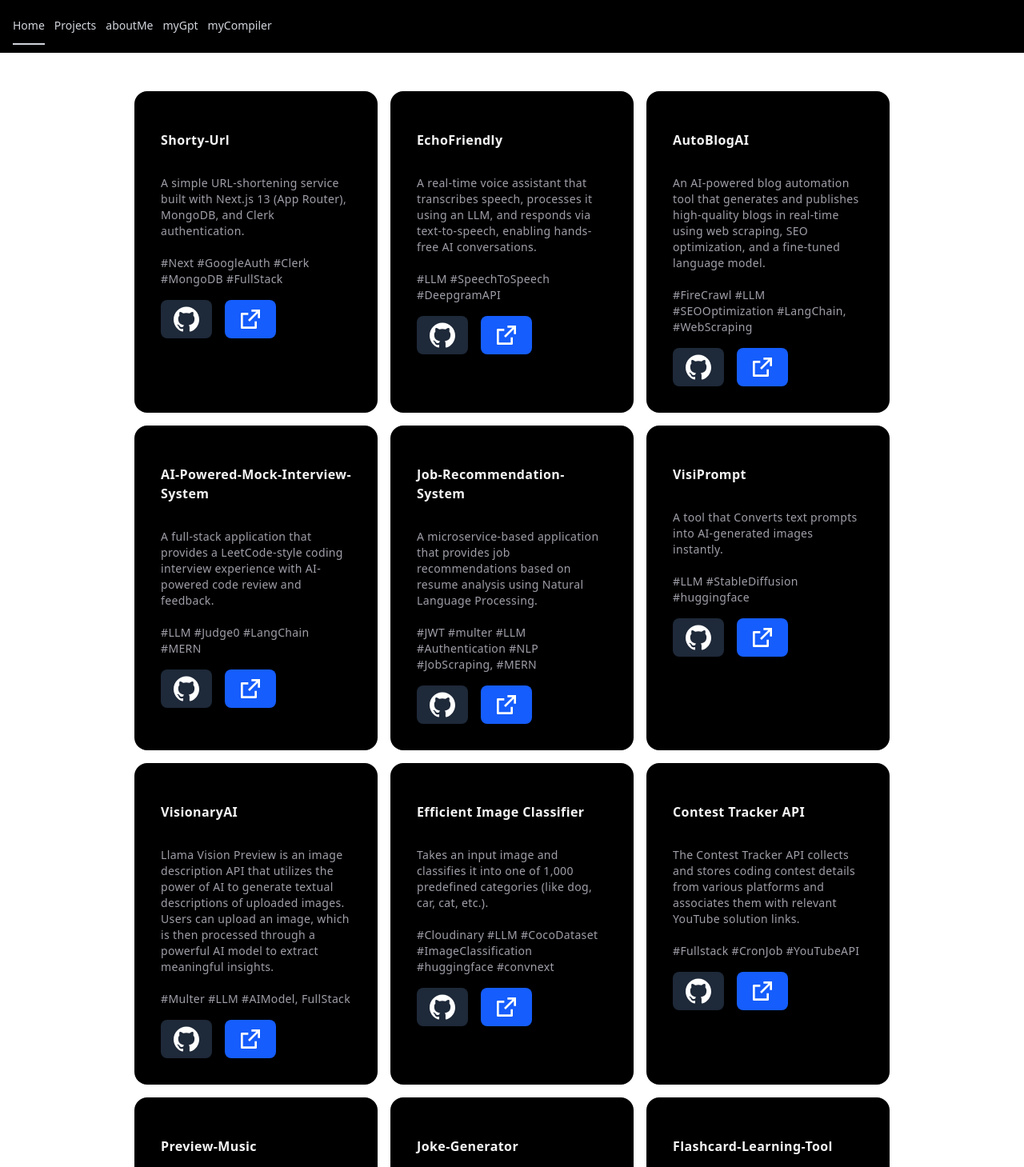
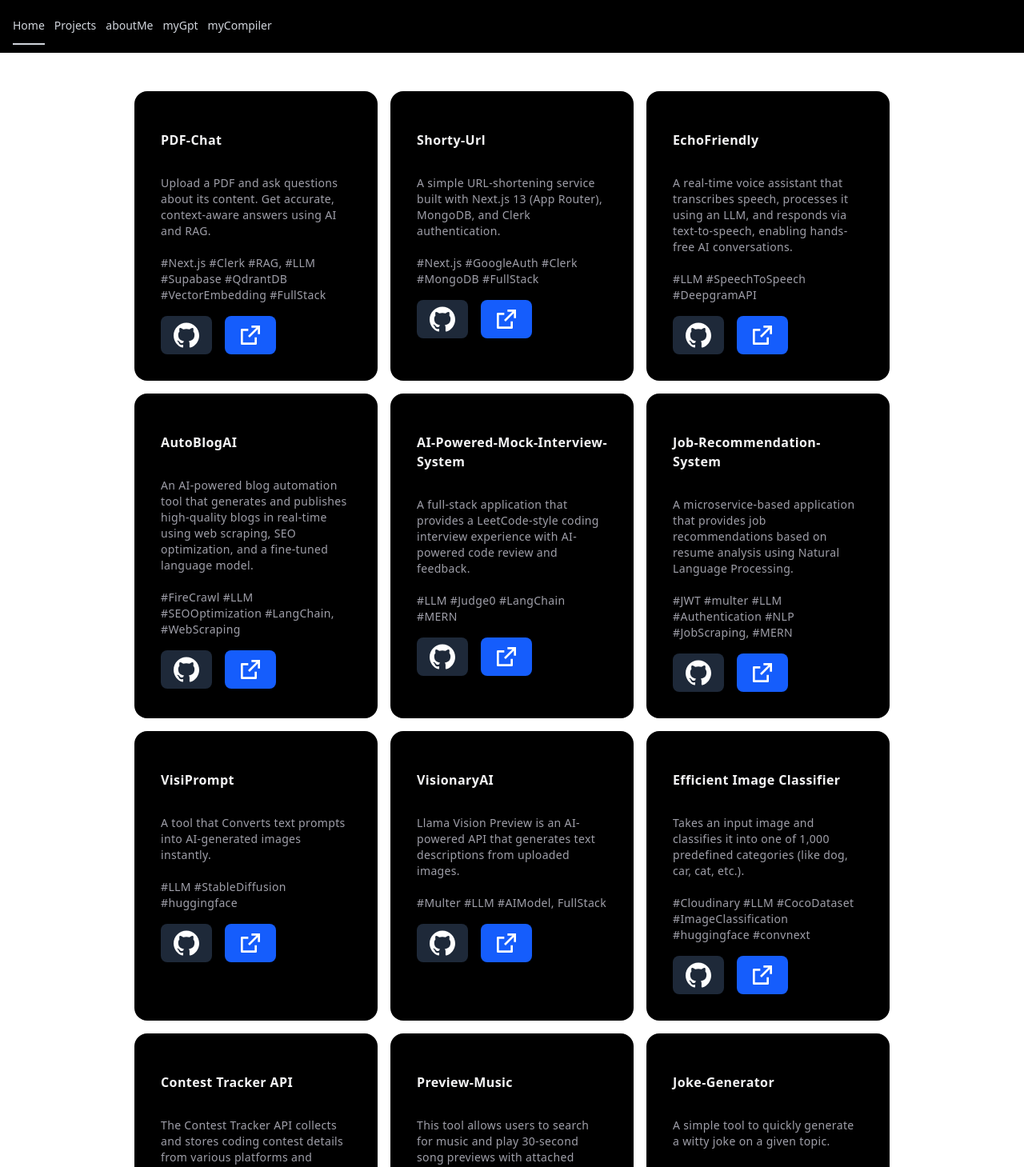
Before and after one commit to satyajit-patel/MyPortfolio, a React (Vite) app in the folder frontend/: page /projects in a window 1280 px wide. Shown: the top 1459 px of the page at 80% size. Built offline with nearby package versions, Linux system fonts and the light colour scheme.

Commit message:
add peerlist icon and PDF-Chat

```diff
--- a/frontend/package.json
+++ b/frontend/package.json
@@ -10,6 +10,7 @@
     "preview": "vite preview"
   },
   "dependencies": {
+    "@iconify/react": "^6.0.0",
     "@tabler/icons-react": "^3.31.0",
     "@tailwindcss/vite": "^4.0.12",
     "axios": "^1.8.2",
--- a/frontend/src/components/float/FloatingDockDemo.jsx
+++ b/frontend/src/components/float/FloatingDockDemo.jsx
@@ -8,6 +8,7 @@ import {
   IconBrandLinkedin, // LinkedIn
   IconCode, // LeetCode (alternative)
 } from "@tabler/icons-react";
+import { Icon } from '@iconify/react';
 
 // import Image from "next/image";
 
@@ -49,6 +50,13 @@ export function FloatingDockDemo() {
       href: "https://scholar.google.com/citations?user=rcOjTuEAAAAJ&hl=en&authuser=1",
     },
     {
+      title: "Peerlist",
+      icon: (
+        <Icon icon="simple-icons:peerlist" className="h-full w-full text-neutral-500 dark:text-neutral-300" />
+      ),
+      href: "https://peerlist.io/i_satyajit",
+    },
+    {
       title: "Email",
       icon: (
         <IconMail className="h-full w-full text-neutral-500 dark:text-neutral-300" />
--- a/frontend/src/components/hoverEffect/CardHoverEffectDemo.jsx
+++ b/frontend/src/components/hoverEffect/CardHoverEffectDemo.jsx
@@ -11,12 +11,20 @@ export function CardHoverEffectDemo() {
 }
 export const projects = [
   {
+    title: "PDF-Chat",
+    description:
+      "Upload a PDF and ask questions about its content. Get accurate, context-aware answers using AI and RAG.",
+    github: "https://github.com/satyajit-patel/PDF-Chat",
+    deployed: "https://doc-chat-two.vercel.app/",
+    hashtags: "#Next.js #Clerk #RAG, #LLM #Supabase #QdrantDB #VectorEmbedding #FullStack",
+  },
+  {
     title: "Shorty-Url",
     description:
       "A simple URL-shortening service built with Next.js 13 (App Router), MongoDB, and Clerk authentication.",
     github: "https://github.com/satyajit-patel/shorty-url-js",
     deployed: "https://shorty-url-js.vercel.app/",
-    hashtags: "#Next #GoogleAuth #Clerk #MongoDB #FullStack",
+    hashtags: "#Next.js #GoogleAuth #Clerk #MongoDB #FullStack",
   },
   {
     title: "EchoFriendly",
@@ -61,7 +69,7 @@ export const projects = [
   {
     title: "VisionaryAI",
     description:
-      "Llama Vision Preview is an image description API that utilizes the power of AI to generate textual descriptions of uploaded images. Users can upload an image, which is then processed through a powerful AI model to extract meaningful insights.",
+      "Llama Vision Preview is an AI-powered API that generates text descriptions from uploaded images.",
     github: "https://github.com/satyajit-patel/VisionaryAI",
     deployed: "https://visionary-ai-beryl.vercel.app",
     hashtags: "#Multer #LLM #AIModel, FullStack",
```
Also changed, not shown: 1 other file (tests, documents, lock files or other folders).
